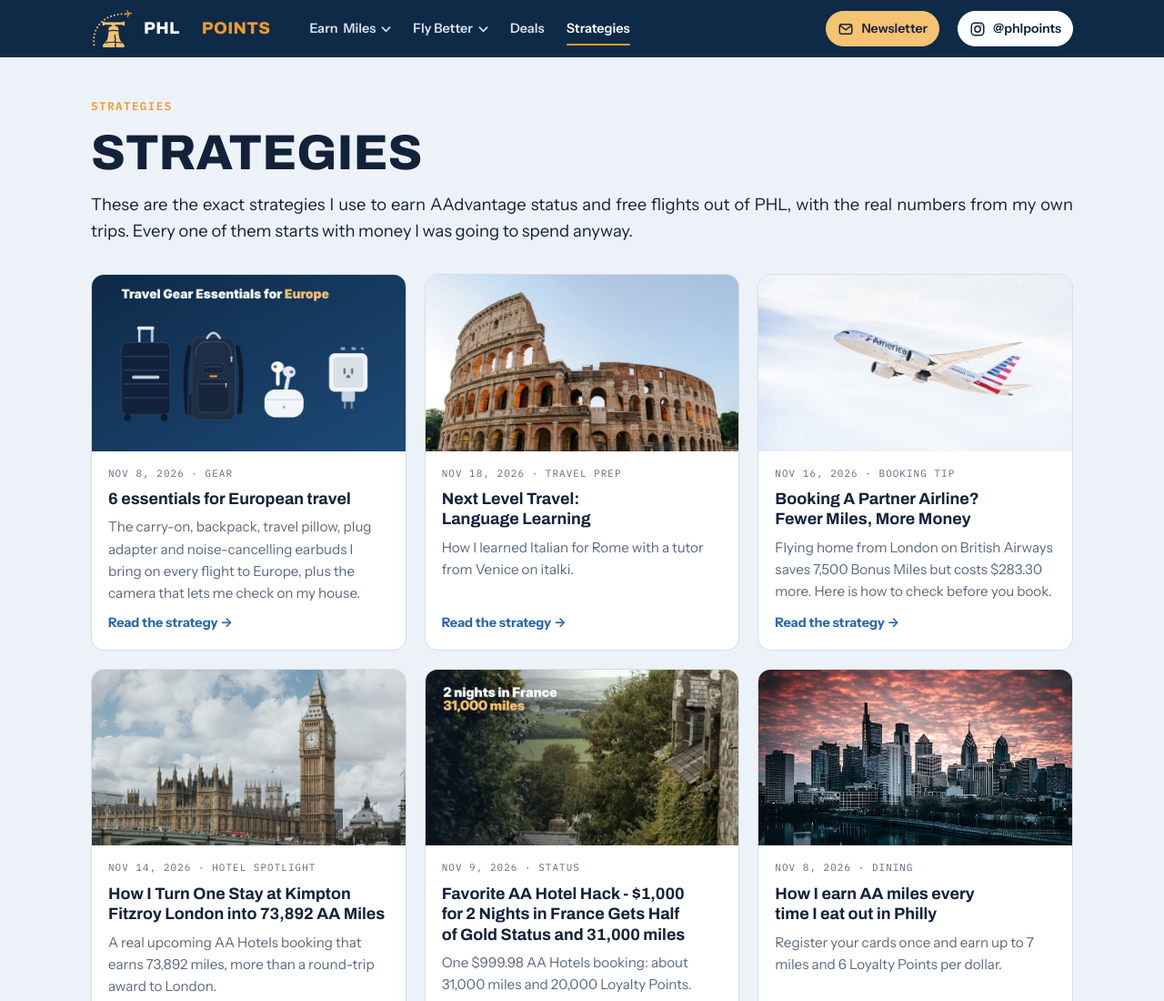
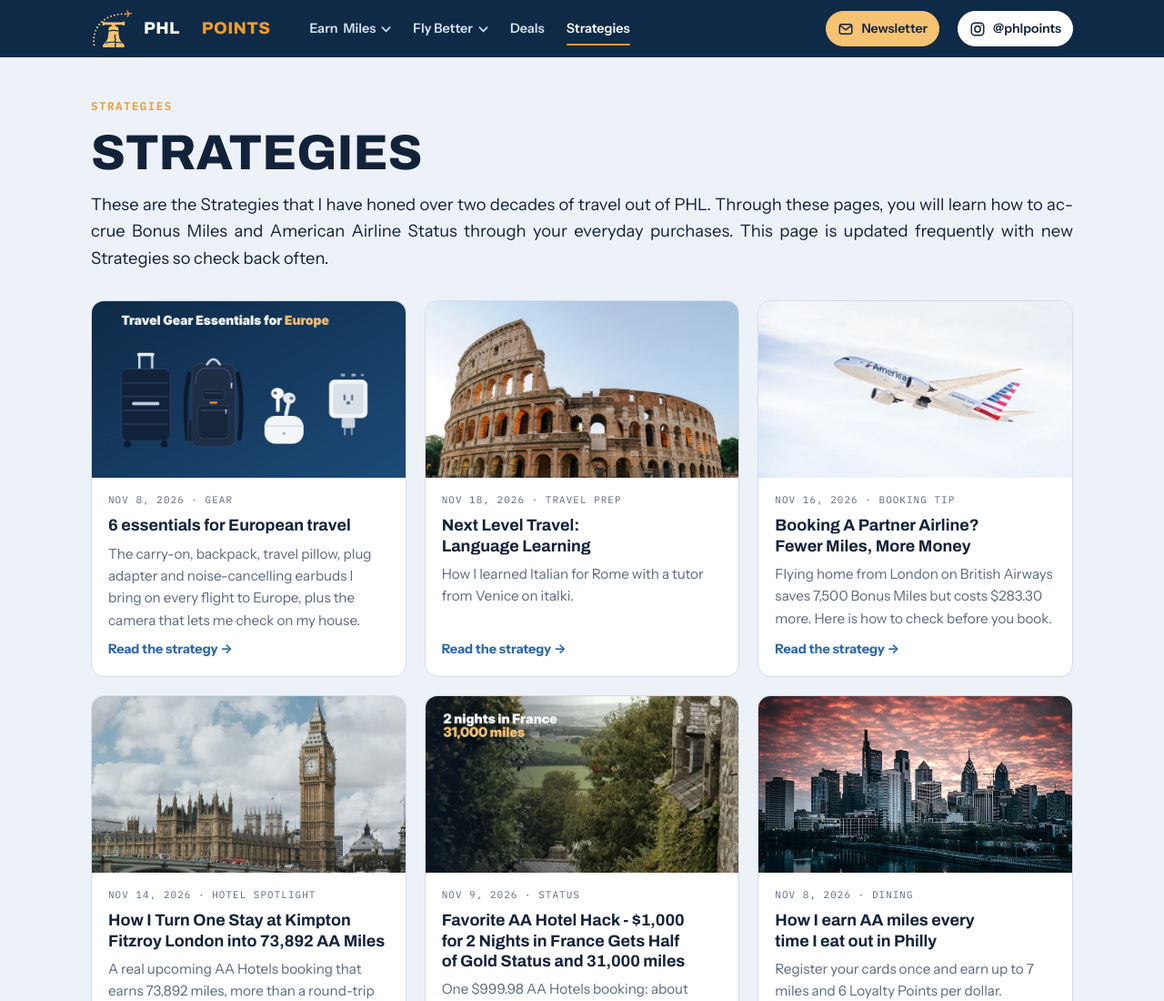
Before and after one commit to phlpoints/PHLPoints, a plain HTML site: page strategies/index.html in a window 1280 px wide. Shown: the top 1100 px of the page at 91% size. Drawn offline with Linux system fonts and the light colour scheme.

Commit message:
Strategies page: new intro
Co-Authored-By: Claude Opus 5.5 <noreply@anthropic.com>
Claude-Session: https://claude.ai/code/session_01RVm4u5wigveH37p6boEkoy

```diff
--- a/strategies/index.html
+++ b/strategies/index.html
@@ -760,7 +760,7 @@ footer p { max-width: 80ch; }
       <header class="page-head">
         <div class="eyebrow">Strategies</div>
         <h1>Strategies</h1>
-        <p class="intro">These are the exact strategies I use to earn AAdvantage status and free flights out of PHL, with the real numbers from my own trips. Every one of them starts with money I was going to spend anyway.</p>
+        <p class="intro">These are the Strategies that I have honed over two decades of travel out of PHL. Through these pages, you will learn how to accrue Bonus Miles and American Airline Status through your everyday purchases. This page is updated frequently with new Strategies so check back often.</p>
       </header>
       <div class="page-body">
 <div class="strat-grid">
```
